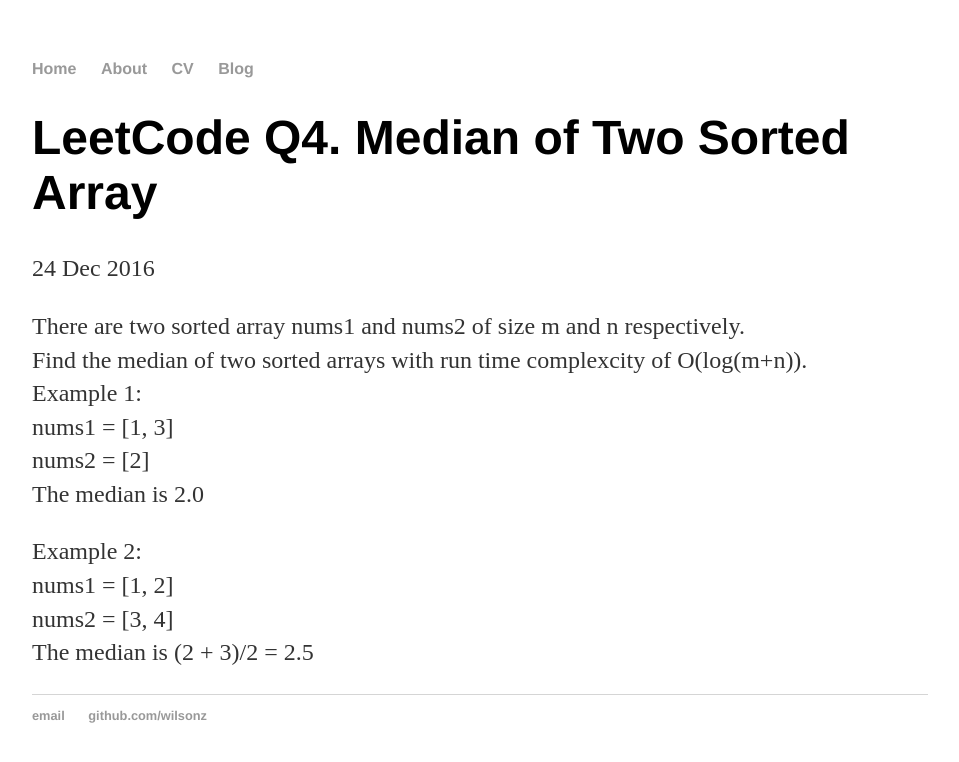
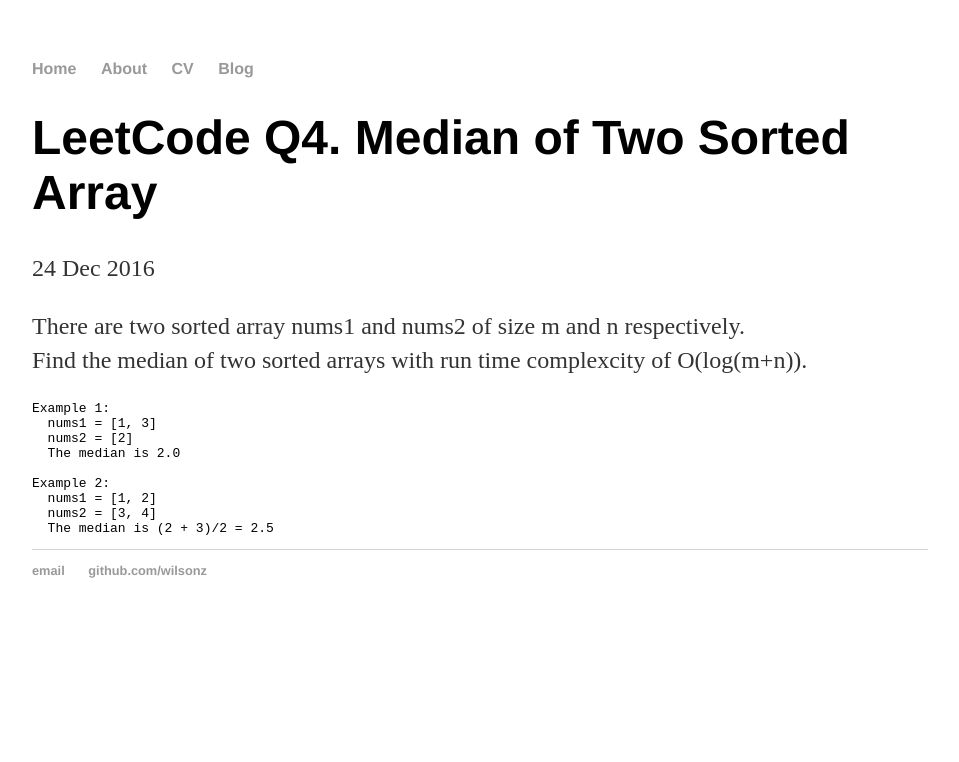
Before and after one commit to wilsonz/wilsonz.github.io, a Jekyll site: the page built from _posts/2016-12-24-LeetCode-Q4.-.md, in a window 1280 px wide. Shown: the top 762 px of the page, without its empty margins (160-1119 px from the left). Built offline with Jekyll 4.4.1, drawn with Linux system fonts in a browser that asks for light colours.

```diff
--- a/_posts/2016-12-24-LeetCode-Q4.-.md
+++ b/_posts/2016-12-24-LeetCode-Q4.-.md
@@ -6,12 +6,13 @@ date: 2016-12-24
 
 There are two sorted array nums1 and nums2 of size m and n respectively.
 Find the median of two sorted arrays with run time complexcity of O(log(m+n)).
-Example 1:
-nums1 = [1, 3]
-nums2 = [2]
-The median is 2.0
 
-Example 2:
-nums1 = [1, 2]
-nums2 = [3, 4]
-The median is (2 + 3)/2 = 2.5
+    Example 1:
+      nums1 = [1, 3]
+      nums2 = [2]
+      The median is 2.0
+
+    Example 2:
+      nums1 = [1, 2]
+      nums2 = [3, 4]
+      The median is (2 + 3)/2 = 2.5
```
